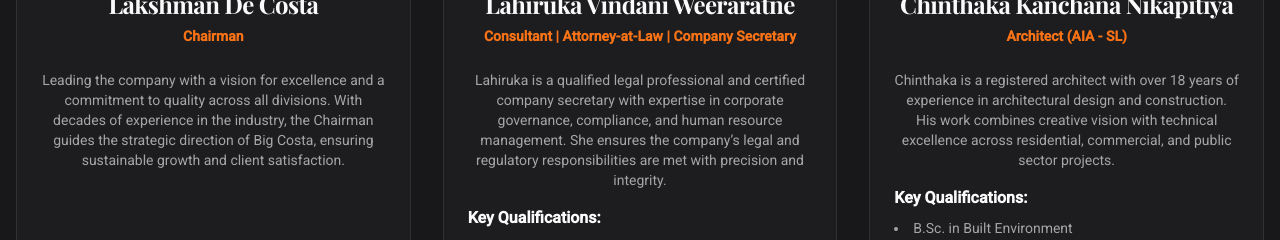
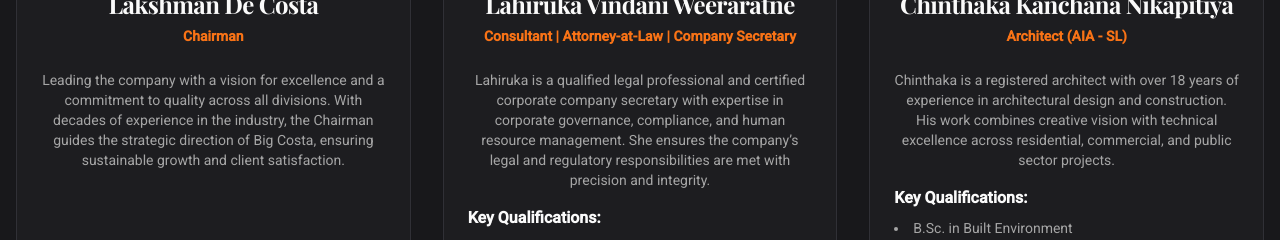
Before and after one commit to DARK-V-98/bigcostan, a Next.js app: page /company-professionals in a window 1280 px wide. Shown: the part 503-743 px from the top of the page. Built offline with nearby package versions, Linux system fonts and the light colour scheme; no server answers; the database is empty.

Commit message:
change this toConsultant | Attorney-at-Law | Company Secretary and updat

```diff
--- a/src/app/company-professionals/page.tsx
+++ b/src/app/company-professionals/page.tsx
@@ -24,7 +24,7 @@ const professionals = [
         name: 'Lahiruka Vindani Weeraratne',
         title: 'Consultant | Attorney-at-Law | Company Secretary',
         icon: <Shield className="h-10 w-10 text-primary" />,
-        description: "Lahiruka is a qualified legal professional and certified company secretary with expertise in corporate governance, compliance, and human resource management. She ensures the company’s legal and regulatory responsibilities are met with precision and integrity.",
+        description: "Lahiruka is a qualified legal professional and certified corporate company secretary with expertise in corporate governance, compliance, and human resource management. She ensures the company’s legal and regulatory responsibilities are met with precision and integrity.",
         qualifications: [
             "LL.B. from KDU",
             "Chartered Qualification in Human Resource Management",
```
